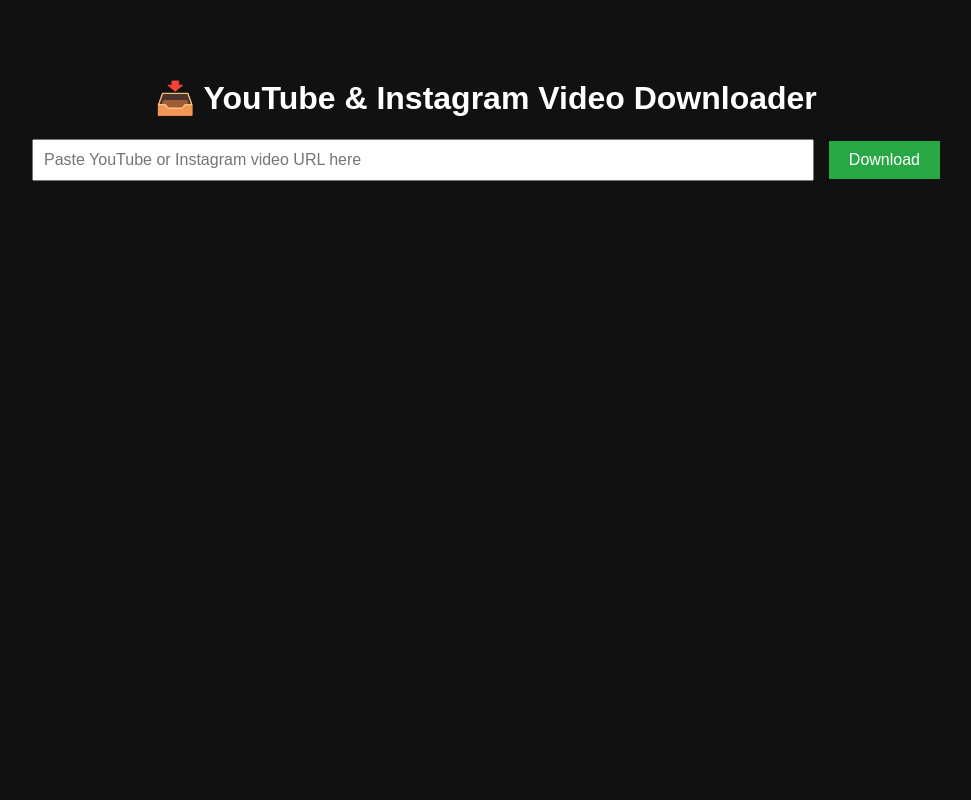
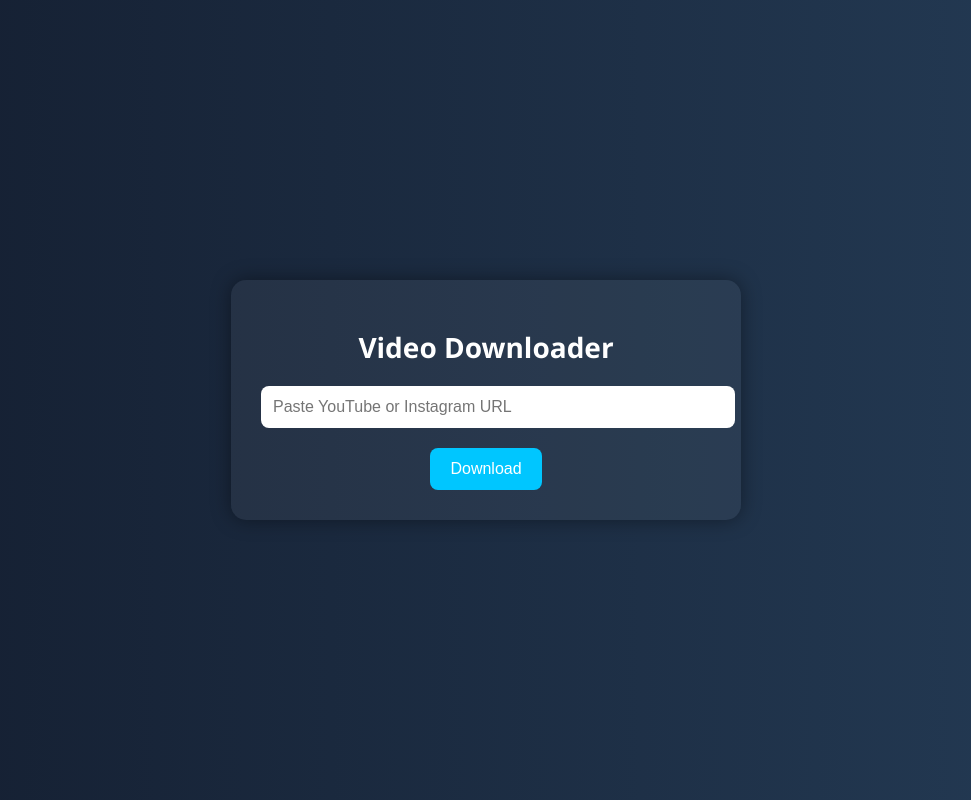
Before and after one commit to bihari2007/video_downloader, a Flask app: page / in a window 1280 px wide. Shown: the whole page, without its empty margins (154-1125 px from the left). Run offline with Flask 3, Linux system fonts and the light colour scheme.

Commit message:
Update index.html

```diff
--- a/templates/index.html
+++ b/templates/index.html
@@ -1,57 +1,87 @@
 <!DOCTYPE html>
 <html lang="en">
 <head>
-    <meta charset="UTF-8">
-    <title>Video Downloader by Rawani boy</title>
+  <meta charset="UTF-8" />
+  <meta name="viewport" content="width=device-width, initial-scale=1.0"/>
+  <title>Video Downloader</title>
   <style>
     body {
-            font-family: sans-serif;
-            background: #111;
-            color: #fff;
+      margin: 0;
+      font-family: 'Segoe UI', Tahoma, Geneva, Verdana, sans-serif;
+      background: linear-gradient(to right, #141e30, #243b55);
+      color: white;
+      display: flex;
+      justify-content: center;
+      align-items: center;
+      height: 100vh;
+    }
+
+    .container {
+      background: rgba(255, 255, 255, 0.05);
+      padding: 30px;
+      border-radius: 15px;
+      box-shadow: 0 0 20px rgba(0, 0, 0, 0.4);
       text-align: center;
-            padding-top: 50px;
+      width: 90%;
+      max-width: 450px;
     }
+
+    h1 {
+      margin-bottom: 20px;
+      font-size: 28px;
+    }
+
     input[type="text"] {
+      width: 100%;
+      padding: 12px;
+      border: none;
+      border-radius: 8px;
+      margin-bottom: 20px;
+      font-size: 16px;
+      outline: none;
+    }
+
+    button {
+      background-color: #00c6ff;
+      color: white;
+      padding: 12px 20px;
+      border: none;
+      border-radius: 8px;
+      font-size: 16px;
+      cursor: pointer;
+      transition: background-color 0.3s;
+    }
+
+    button:hover {
+      background-color: #0072ff;
+    }
+
+    .flash {
+      margin-top: 10px;
+      background-color: rgba(255, 0, 0, 0.2);
       padding: 10px;
-            width: 60%;
-            font-size: 16px;
-        }
-        button {
-            padding: 10px 20px;
-            font-size: 16px;
-            background: #28a745;
-            color: white;
-            border: none;
-            margin-left: 10px;
-            cursor: pointer;
-        }
-        .message {
-            margin-top: 20px;
-            color: #ff0;
-        }
-        .download-link {
-            margin-top: 10px;
-        }
-        a {
-            color: #00f;
+      border-radius: 6px;
+      font-size: 14px;
     }
   </style>
 </head>
 <body>
-    <h1>📥 YouTube & Instagram Video Downloader</h1>
-    <form method="POST">
-        <input type="text" name="url" placeholder="Paste YouTube or Instagram video URL here" required>
+  <div class="container">
+    <h1>Video Downloader</h1>
+    <form method="POST" action="/download">
+      <input type="text" name="url" placeholder="Paste YouTube or Instagram URL" required />
       <button type="submit">Download</button>
     </form>
 
-    {% if message %}
-        <div class="message">{{ message }}</div>
-    {% endif %}
-
-    {% if video_url %}
-        <div class="download-link">
-            <a href="{{ video_url }}" download>Click here to download</a>
+    {% with messages = get_flashed_messages() %}
+      {% if messages %}
+        <div class="flash">
+          {% for message in messages %}
+            <p>{{ message }}</p>
+          {% endfor %}
         </div>
       {% endif %}
+    {% endwith %}
+  </div>
 </body>
 </html>
```
Lines whose indentation alone changed are shown as unchanged.
